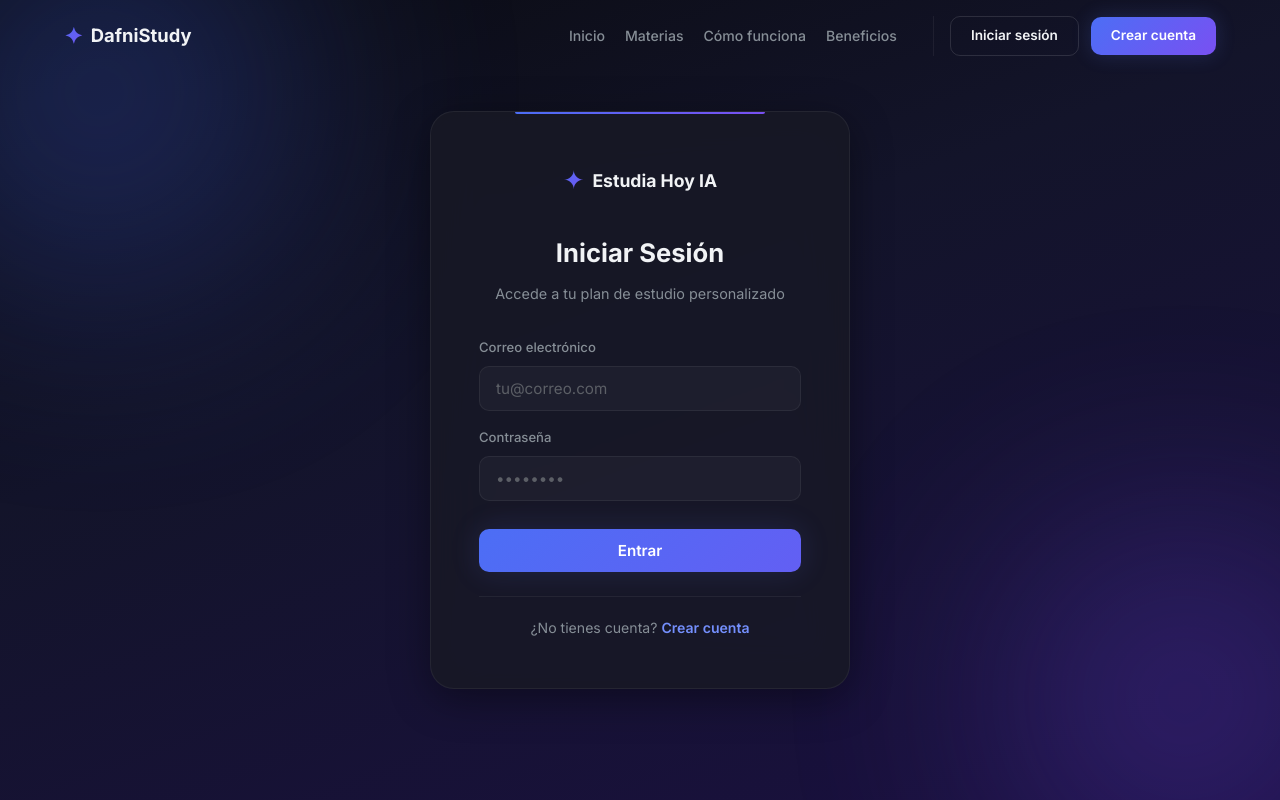
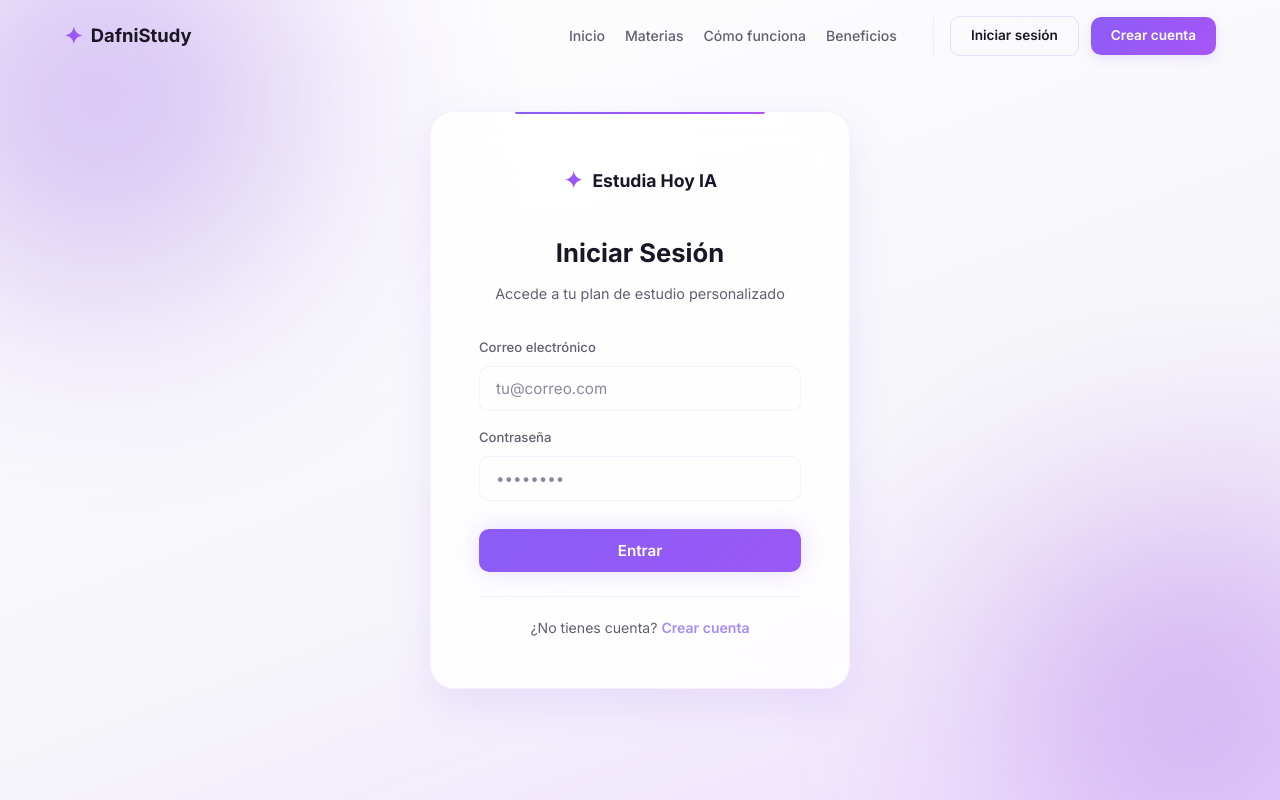
Before and after one commit to Gorgepro/DafnisProyect, a React (Vite) app: page /login in a window 1280 px wide. Built offline with nearby package versions, Linux system fonts and the light colour scheme.

Commit message:
twentyonepilots

```diff
--- a/src/components/Navbar.css
+++ b/src/components/Navbar.css
@@ -14,11 +14,11 @@
 }
 
 .navbar--scrolled {
-  background: rgba(10, 11, 16, 0.85);
+  background: var(--bg-glass-strong);
   backdrop-filter: blur(20px) saturate(180%);
   border-bottom: 1px solid var(--border-color);
   padding: var(--space-3) 0;
-  box-shadow: 0 4px 30px rgba(0, 0, 0, 0.3);
+  box-shadow: var(--shadow-sm);
 }
 
 .navbar__inner {
@@ -131,20 +131,20 @@
 
 .navbar__btn--outline:hover {
   border-color: var(--primary-500);
-  color: var(--primary-400);
-  background: rgba(92, 124, 250, 0.05);
+  color: var(--primary-600);
+  background: rgba(var(--primary-rgb), 0.05);
 }
 
 .navbar__btn--primary {
   background: var(--gradient-primary);
   color: #fff;
   border: none;
-  box-shadow: 0 0 20px rgba(92, 124, 250, 0.2);
+  box-shadow: 0 4px 12px rgba(var(--primary-rgb), 0.15);
 }
 
 .navbar__btn--primary:hover {
   transform: translateY(-1px);
-  box-shadow: 0 0 30px rgba(92, 124, 250, 0.35);
+  box-shadow: 0 6px 16px rgba(var(--primary-rgb), 0.25);
   color: #fff;
 }
 
@@ -198,7 +198,7 @@
     padding: 80px var(--space-7) var(--space-7);
     gap: var(--space-5);
     transition: right var(--transition-slow);
-    box-shadow: -10px 0 40px rgba(0, 0, 0, 0.5);
+    box-shadow: -4px 0 20px rgba(var(--primary-rgb), 0.05);
   }
 
   .navbar__nav--open {
--- a/src/index.css
+++ b/src/index.css
@@ -5,29 +5,33 @@
    ============================== */
 
 :root {
-  /* Primary palette */
-  --primary-50: #eef2ff;
-  --primary-100: #dbe4ff;
-  --primary-200: #bac8ff;
-  --primary-300: #91a7ff;
-  --primary-400: #748ffc;
-  --primary-500: #5c7cfa;
-  --primary-600: #4c6ef5;
-  --primary-700: #4263eb;
-  --primary-800: #3b5bdb;
-  --primary-900: #364fc7;
+  /* Dynamic RGB definitions for background/border opacity styling */
+  --primary-rgb: 139, 92, 246; /* Lilac (#8b5cf6) */
+  --accent-rgb: 168, 85, 247;  /* Purple (#a855f7) */
 
-  /* Accent / Violet */
-  --accent-50: #f3f0ff;
-  --accent-100: #e5dbff;
-  --accent-200: #d0bfff;
-  --accent-300: #b197fc;
-  --accent-400: #9775fa;
-  --accent-500: #845ef7;
-  --accent-600: #7950f2;
-  --accent-700: #7048e8;
-  --accent-800: #6741d9;
-  --accent-900: #5f3dc4;
+  /* Primary palette (Lilac) */
+  --primary-50: #f5f3ff;
+  --primary-100: #ede9fe;
+  --primary-200: #ddd6fe;
+  --primary-300: #c4b5fd;
+  --primary-400: #a78bfa;
+  --primary-500: #8b5cf6;
+  --primary-600: #7c3aed;
+  --primary-700: #6d28d9;
+  --primary-800: #5b21b6;
+  --primary-900: #4c1d95;
+
+  /* Accent / Purple */
+  --accent-50: #faf5ff;
+  --accent-100: #f3e8ff;
+  --accent-200: #e9d5ff;
+  --accent-300: #d8b4fe;
+  --accent-400: #c084fc;
+  --accent-500: #a855f7;
+  --accent-600: #9333ea;
+  --accent-700: #7e22ce;
+  --accent-800: #6b21a8;
+  --accent-900: #581c87;
 
   /* Neutrals */
   --gray-50: #f8f9fa;
@@ -42,36 +46,36 @@
   --gray-900: #212529;
 
   /* Semantic */
-  --success: #51cf66;
-  --warning: #fcc419;
-  --error: #ff6b6b;
-  --info: #339af0;
+  --success: #37b24d;
+  --warning: #f59f00;
+  --error: #f03e3e;
+  --info: #1c7ed6;
 
-  /* Dark theme tokens */
-  --bg-primary: #0a0b10;
-  --bg-secondary: #12131a;
-  --bg-card: #181924;
-  --bg-card-hover: #1e2030;
-  --bg-glass: rgba(24, 25, 36, 0.7);
-  --bg-glass-strong: rgba(24, 25, 36, 0.9);
-  --border-color: rgba(255, 255, 255, 0.06);
-  --border-color-hover: rgba(255, 255, 255, 0.12);
-  --text-primary: #f1f3f5;
-  --text-secondary: #868e96;
-  --text-muted: #5c5f66;
+  /* Light theme tokens - White and Lilac */
+  --bg-primary: #fafaff;
+  --bg-secondary: #f3f4fa;
+  --bg-card: #ffffff;
+  --bg-card-hover: #fcfbff;
+  --bg-glass: rgba(255, 255, 255, 0.7);
+  --bg-glass-strong: rgba(255, 255, 255, 0.85);
+  --border-color: rgba(139, 92, 246, 0.08);
+  --border-color-hover: rgba(139, 92, 246, 0.16);
+  --text-primary: #1a1625;
+  --text-secondary: #635e72;
+  --text-muted: #8c869e;
 
   /* Gradients */
-  --gradient-primary: linear-gradient(135deg, var(--primary-600), var(--accent-600));
-  --gradient-hero: linear-gradient(160deg, #0a0b10 0%, #13142a 40%, #1a1040 100%);
-  --gradient-card: linear-gradient(145deg, rgba(255,255,255,0.03) 0%, rgba(255,255,255,0) 100%);
-  --gradient-glow: radial-gradient(600px circle at var(--mouse-x, 50%) var(--mouse-y, 50%), rgba(92, 124, 250, 0.06), transparent 40%);
+  --gradient-primary: linear-gradient(135deg, var(--primary-500), var(--accent-500));
+  --gradient-hero: linear-gradient(160deg, #ffffff 0%, #f6f5fa 60%, #eedeff 100%);
+  --gradient-card: linear-gradient(145deg, #ffffff 0%, #faf9ff 100%);
+  --gradient-glow: radial-gradient(600px circle at var(--mouse-x, 50%) var(--mouse-y, 50%), rgba(139, 92, 246, 0.08), transparent 40%);
 
   /* Shadows */
-  --shadow-sm: 0 1px 3px rgba(0, 0, 0, 0.3);
-  --shadow-md: 0 4px 14px rgba(0, 0, 0, 0.35);
-  --shadow-lg: 0 10px 40px rgba(0, 0, 0, 0.4);
-  --shadow-glow: 0 0 30px rgba(92, 124, 250, 0.15);
-  --shadow-glow-accent: 0 0 30px rgba(132, 94, 247, 0.15);
+  --shadow-sm: 0 2px 8px rgba(139, 92, 246, 0.04);
+  --shadow-md: 0 8px 20px rgba(139, 92, 246, 0.08);
+  --shadow-lg: 0 16px 40px rgba(139, 92, 246, 0.12);
+  --shadow-glow: 0 0 25px rgba(139, 92, 246, 0.2);
+  --shadow-glow-accent: 0 0 25px rgba(168, 85, 247, 0.2);
 
   /* Typography */
   --font-family: 'Inter', system-ui, -apple-system, sans-serif;
@@ -259,14 +263,14 @@ ul, ol {
   align-items: center;
   gap: var(--space-2);
   padding: var(--space-1) var(--space-4);
-  background: var(--accent-900);
-  color: var(--accent-300);
+  background: var(--primary-100);
+  color: var(--primary-700);
   border-radius: var(--radius-full);
   font-size: 0.8rem;
   font-weight: 600;
   letter-spacing: 0.05em;
   text-transform: uppercase;
-  border: 1px solid rgba(132, 94, 247, 0.2);
+  border: 1px solid rgba(var(--primary-rgb), 0.15);
 }
 
 /* ===== BUTTON SYSTEM ===== */
@@ -302,7 +306,7 @@ ul, ol {
 
 .btn-primary:hover {
   transform: translateY(-2px);
-  box-shadow: 0 0 40px rgba(92, 124, 250, 0.3);
+  box-shadow: 0 0 30px rgba(var(--primary-rgb), 0.25);
   color: #fff;
 }
 
@@ -332,9 +336,9 @@ ul, ol {
 }
 
 .btn-secondary:hover {
-  background: rgba(255, 255, 255, 0.04);
+  background: rgba(var(--primary-rgb), 0.06);
   border-color: var(--primary-500);
-  color: var(--primary-400);
+  color: var(--primary-600);
   transform: translateY(-1px);
 }
 
--- a/src/pages/CreatePlan.css
+++ b/src/pages/CreatePlan.css
@@ -154,7 +154,7 @@
   display: flex;
   gap: var(--space-3);
   padding: var(--space-4);
-  background: rgba(255, 255, 255, 0.02);
+  background: rgba(var(--primary-rgb), 0.02);
   border: 1px solid var(--border-color);
   border-radius: var(--radius-md);
   cursor: pointer;
@@ -162,14 +162,14 @@
 }
 
 .added-card:hover {
-  background: rgba(255, 255, 255, 0.05);
+  background: rgba(var(--primary-rgb), 0.05);
   border-color: var(--border-color-hover);
 }
 
 .added-card.selected {
-  background: rgba(92, 124, 250, 0.08);
+  background: rgba(var(--primary-rgb), 0.08);
   border-color: var(--primary-500);
-  box-shadow: 0 0 15px rgba(92, 124, 250, 0.1);
+  box-shadow: 0 4px 12px rgba(var(--primary-rgb), 0.08);
 }
 
 .added-card__icon {
@@ -196,7 +196,7 @@
   width: 20px;
   height: 20px;
   border-radius: var(--radius-full);
-  background: rgba(255, 255, 255, 0.05);
+  background: rgba(var(--primary-rgb), 0.05);
   color: var(--text-secondary);
   display: flex;
   align-items: center;
@@ -293,7 +293,7 @@
   display: flex;
   gap: var(--space-3);
   padding: var(--space-3);
-  background: rgba(255, 255, 255, 0.02);
+  background: rgba(var(--primary-rgb), 0.02);
   border: 1px solid var(--border-color);
   border-radius: var(--radius-md);
   cursor: pointer;
@@ -301,7 +301,7 @@
 }
 
 .catalog-card:hover {
-  background: rgba(255, 255, 255, 0.06);
+  background: rgba(var(--primary-rgb), 0.06);
   border-color: var(--primary-500);
 }
 
@@ -363,13 +363,13 @@
 
 .form-group input,
 .form-group select {
-  background: rgba(0, 0, 0, 0.25);
+  background: var(--bg-secondary);
   border: 1px solid var(--border-color);
   color: var(--text-primary);
   padding: var(--space-3);
   border-radius: var(--radius-sm);
   font-size: 0.9rem;
-  transition: border-color var(--transition-fast);
+  transition: all var(--transition-fast);
 }
 
 .form-group input:focus,
@@ -397,7 +397,7 @@
   display: flex;
   flex-wrap: wrap;
   gap: var(--space-2);
-  background: rgba(0, 0, 0, 0.15);
+  background: rgba(var(--primary-rgb), 0.04);
   padding: var(--space-3);
   border-radius: var(--radius-sm);
   min-height: 45px;
@@ -408,9 +408,9 @@
   align-items: center;
   gap: var(--space-2);
   padding: var(--space-1) var(--space-3);
-  background: rgba(92, 124, 250, 0.12);
-  border: 1px solid rgba(92, 124, 250, 0.2);
-  color: var(--primary-300);
+  background: rgba(var(--primary-rgb), 0.1);
+  border: 1px solid rgba(var(--primary-rgb), 0.15);
+  color: var(--primary-700);
   border-radius: var(--radius-full);
   font-size: 0.8rem;
   font-weight: 500;
@@ -469,8 +469,8 @@
 }
 
 .topic-select-card.active {
-  background: rgba(132, 94, 247, 0.06);
-  border-color: rgba(132, 94, 247, 0.3);
+  background: rgba(var(--accent-rgb), 0.08);
+  border-color: rgba(var(--accent-rgb), 0.3);
 }
 
 .topic-select-card input[type="checkbox"] {
@@ -514,7 +514,7 @@
 }
 
 .topic-select-card.active .topic-name {
-  color: #fff;
+  color: var(--accent-700);
 }
 
 /* TIME SETTINGS */
@@ -557,7 +557,7 @@
   border-radius: var(--radius-full);
   background: var(--gradient-primary);
   cursor: pointer;
-  box-shadow: 0 0 10px rgba(92, 124, 250, 0.4);
+  box-shadow: 0 4px 10px rgba(var(--primary-rgb), 0.2);
   transition: transform var(--transition-fast);
 }
 
@@ -638,7 +638,7 @@
 .preview-topics ul {
   max-height: 200px;
   overflow-y: auto;
-  background: rgba(0, 0, 0, 0.15);
+  background: rgba(var(--primary-rgb), 0.04);
   padding: var(--space-4);
   border-radius: var(--radius-md);
   border: 1px solid var(--border-color);
--- a/src/pages/Landing.css
+++ b/src/pages/Landing.css
@@ -215,7 +215,7 @@
   display: flex;
   align-items: center;
   justify-content: center;
-  background: rgba(92, 124, 250, 0.08);
+  background: rgba(var(--primary-rgb), 0.08);
   border-radius: var(--radius-md);
 }
 
@@ -291,7 +291,7 @@
   display: flex;
   align-items: center;
   justify-content: center;
-  background: rgba(132, 94, 247, 0.08);
+  background: rgba(var(--accent-rgb), 0.08);
   border-radius: var(--radius-lg);
   margin-bottom: var(--space-2);
 }
@@ -330,7 +330,7 @@
   transform: translateX(-50%);
   width: 600px;
   height: 400px;
-  background: radial-gradient(circle, rgba(92, 124, 250, 0.12), transparent 60%);
+  background: radial-gradient(circle, rgba(var(--primary-rgb), 0.12), transparent 60%);
   pointer-events: none;
 }
 
```
Also changed, not shown: src/pages/Study.css (+24 -24 lines).
